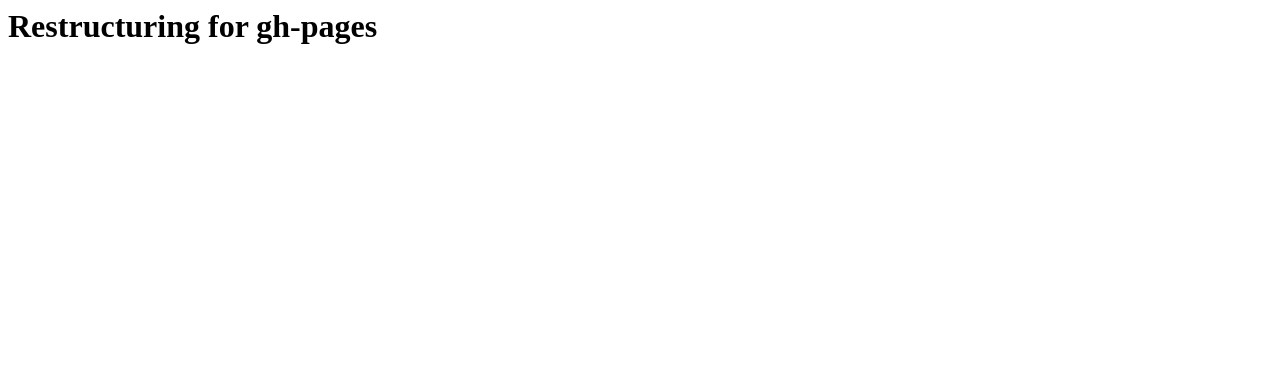
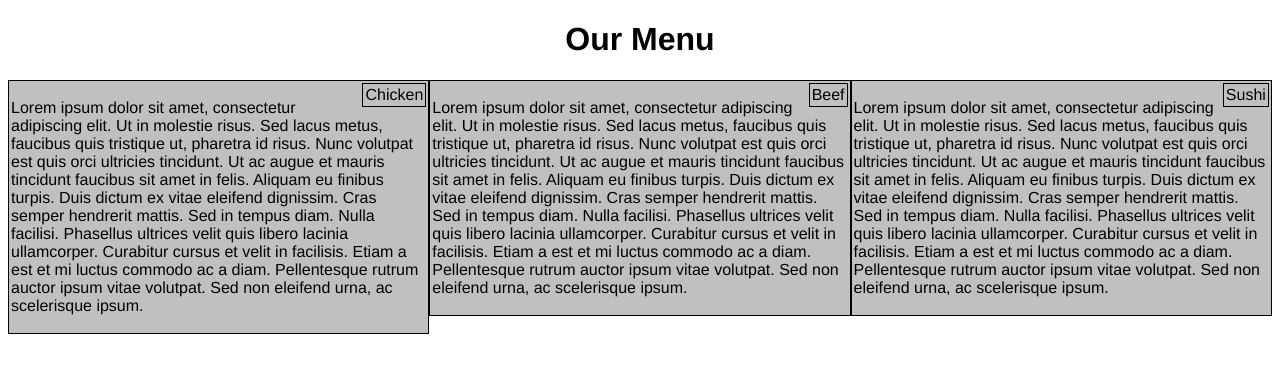
Before and after one commit to AlspachS/Web-Development-Practice, a plain HTML site: page index.html in a window 1280 px wide. Drawn offline with Linux system fonts and the light colour scheme.

Commit message:
Created an initial HTML structure and some basic CSS stylings

```diff
--- /dev/null
+++ b/css/styles.css
@@ -0,0 +1,37 @@
+* {
+    box-sizing: border-box;
+}
+
+body {
+    font-family: Helvetica, sans-serif;
+}
+
+h1 {
+    text-align: center;
+}
+
+.container {
+    background-color: #c0c0c0;
+    border: 1px solid black;
+    padding: 2px;
+    float: left;
+    width: 33.33%;
+}
+
+.container_title {
+    border: 1px solid black;
+    padding: 2px;
+    float: right;
+}
+
+/* Responsive Framework */
+.row {
+    width: 100%;
+}
+
+/**** Large Devices ****/
+@media (min-width: 1200px) {
+    .col-lg-1, .col-lg-2, .col-lg-3, .col-lg-4,
+    .col-lg-5, .col-lg-6, .col-lg-7, .col-lg-8,
+    .col-lg-9, .col-lg-10, .col-lg-11, .col-lg-12
+}
--- a/index.html
+++ b/index.html
@@ -1 +1,24 @@
-<h1>Restructuring for gh-pages</h1>
+<!DOCTYPE html>
+<html>
+<head>
+    <meta charset="utf-8">
+    <meta name="viewport" content="width=device-width, initial-scale=1">
+    <title>Lorem Ipsum Restaurant</title>
+    <link rel="stylesheet" href="css/styles.css">
+</head>
+<body>
+    <h1>Our Menu</h1>
+    <div class="container">
+        <span class="container_title">Chicken</span>
+        <p>Lorem ipsum dolor sit amet, consectetur adipiscing elit. Ut in molestie risus. Sed lacus metus, faucibus quis tristique ut, pharetra id risus. Nunc volutpat est quis orci ultricies tincidunt. Ut ac augue et mauris tincidunt faucibus sit amet in felis. Aliquam eu finibus turpis. Duis dictum ex vitae eleifend dignissim. Cras semper hendrerit mattis. Sed in tempus diam. Nulla facilisi. Phasellus ultrices velit quis libero lacinia ullamcorper. Curabitur cursus et velit in facilisis. Etiam a est et mi luctus commodo ac a diam. Pellentesque rutrum auctor ipsum vitae volutpat. Sed non eleifend urna, ac scelerisque ipsum.</p>
+    </div>
+    <div class="container">
+        <span class="container_title">Beef</span>
+        <p>Lorem ipsum dolor sit amet, consectetur adipiscing elit. Ut in molestie risus. Sed lacus metus, faucibus quis tristique ut, pharetra id risus. Nunc volutpat est quis orci ultricies tincidunt. Ut ac augue et mauris tincidunt faucibus sit amet in felis. Aliquam eu finibus turpis. Duis dictum ex vitae eleifend dignissim. Cras semper hendrerit mattis. Sed in tempus diam. Nulla facilisi. Phasellus ultrices velit quis libero lacinia ullamcorper. Curabitur cursus et velit in facilisis. Etiam a est et mi luctus commodo ac a diam. Pellentesque rutrum auctor ipsum vitae volutpat. Sed non eleifend urna, ac scelerisque ipsum.</p>
+    </div>
+    <div class="container">
+        <span class="container_title">Sushi</span>
+        <p>Lorem ipsum dolor sit amet, consectetur adipiscing elit. Ut in molestie risus. Sed lacus metus, faucibus quis tristique ut, pharetra id risus. Nunc volutpat est quis orci ultricies tincidunt. Ut ac augue et mauris tincidunt faucibus sit amet in felis. Aliquam eu finibus turpis. Duis dictum ex vitae eleifend dignissim. Cras semper hendrerit mattis. Sed in tempus diam. Nulla facilisi. Phasellus ultrices velit quis libero lacinia ullamcorper. Curabitur cursus et velit in facilisis. Etiam a est et mi luctus commodo ac a diam. Pellentesque rutrum auctor ipsum vitae volutpat. Sed non eleifend urna, ac scelerisque ipsum.</p>
+    </div>
+</body>
+</html>
```
